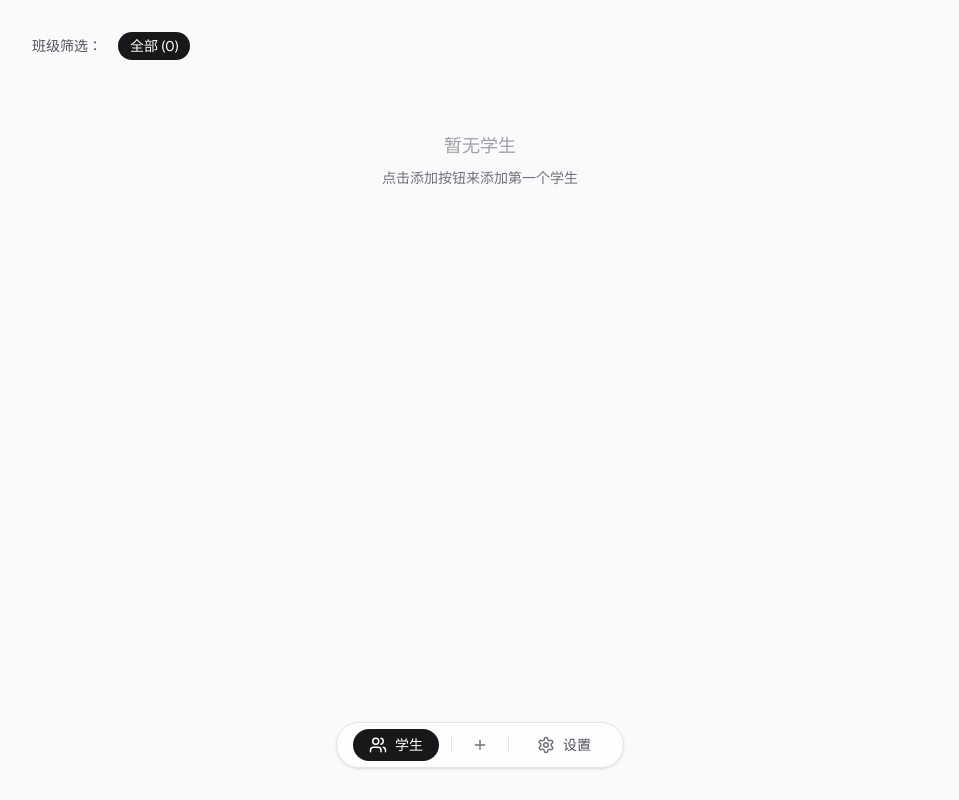
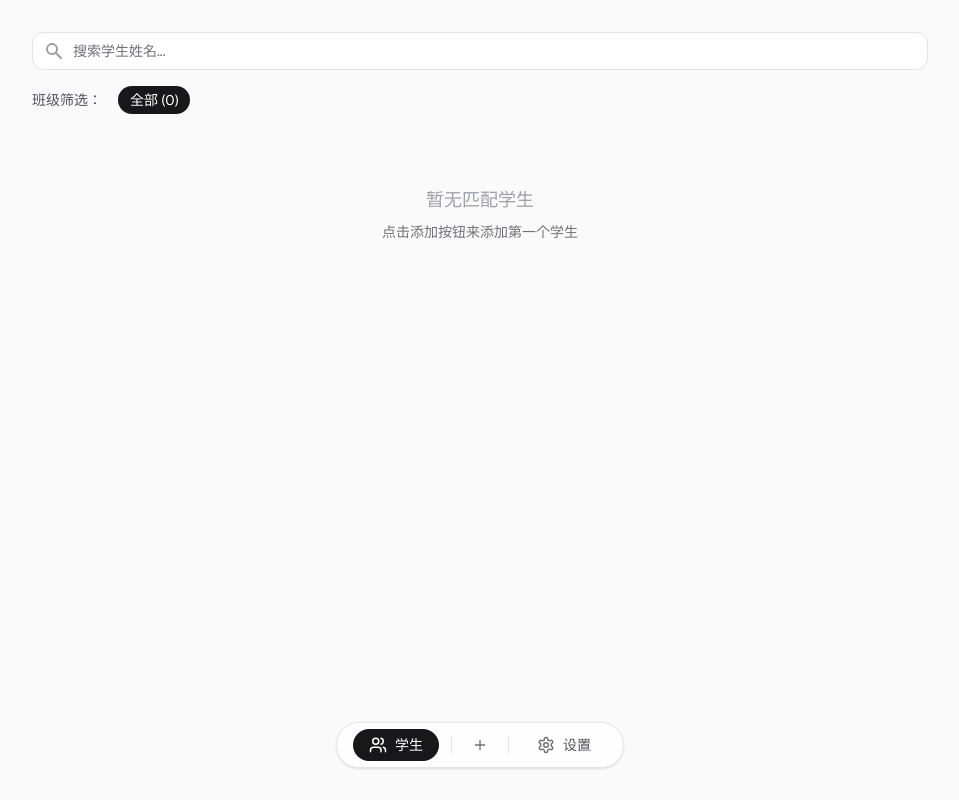
Before and after one commit to dongguacute/FishBall-Cards, a Next.js app: page / in a window 1280 px wide. Shown: the whole page, without its empty margins (160-1119 px from the left). Built offline with nearby package versions, Linux system fonts and the light colour scheme.

Commit message:
feat(ui): add search functionality to filter students by name

```diff
--- a/components/StudentList.tsx
+++ b/components/StudentList.tsx
@@ -12,9 +12,15 @@ export const StudentList: React.FC = () => {
   const [isDrawModalOpen, setIsDrawModalOpen] = useState(false);
   const [isDeleteConfirmOpen, setIsDeleteConfirmOpen] = useState(false);
   const [studentToDelete, setStudentToDelete] = useState<Student | null>(null);
+  const [searchQuery, setSearchQuery] = useState('');
 
   // 获取所有唯一的班级
   const allClasses = Array.from(new Set(students.map(student => student.class)));
+
+  // 应用搜索过滤
+  const displayedStudents = filteredStudents.filter(student =>
+    student.name.toLowerCase().includes(searchQuery.toLowerCase())
+  );
 
   const handleStudentClick = (student: Student) => {
     setSelectedStudent(student);
@@ -23,8 +29,45 @@ export const StudentList: React.FC = () => {
 
   return (
     <div className="w-full max-w-4xl mx-auto">
-      {/* 班级筛选器 */}
-      <div className="mb-6 flex items-center gap-4 flex-wrap">
+      {/* 搜索和班级筛选器 */}
+      <div className="mb-6 space-y-4">
+        {/* 搜索框 */}
+        <div className="relative">
+          <div className="absolute inset-y-0 left-0 pl-3 flex items-center pointer-events-none">
+            <svg
+              className="h-5 w-5 text-zinc-400"
+              xmlns="http://www.w3.org/2000/svg"
+              viewBox="0 0 20 20"
+              fill="currentColor"
+              aria-hidden="true"
+            >
+              <path
+                fillRule="evenodd"
+                d="M8 4a4 4 0 100 8 4 4 0 000-8zM2 8a6 6 0 1110.89 3.476l4.817 4.817a1 1 0 01-1.414 1.414l-4.816-4.816A6 6 0 012 8z"
+                clipRule="evenodd"
+              />
+            </svg>
+          </div>
+          <input
+            type="text"
+            className="block w-full pl-10 pr-3 py-2 border border-zinc-200 dark:border-zinc-800 rounded-xl leading-5 bg-white dark:bg-zinc-900 text-zinc-900 dark:text-zinc-100 placeholder-zinc-500 focus:outline-none focus:ring-2 focus:ring-zinc-500 focus:border-zinc-500 sm:text-sm transition-all"
+            placeholder="搜索学生姓名..."
+            value={searchQuery}
+            onChange={(e) => setSearchQuery(e.target.value)}
+          />
+          {searchQuery && (
+            <button
+              onClick={() => setSearchQuery('')}
+              className="absolute inset-y-0 right-0 pr-3 flex items-center text-zinc-400 hover:text-zinc-600 dark:hover:text-zinc-200"
+            >
+              <svg className="h-5 w-5" viewBox="0 0 20 20" fill="currentColor">
+                <path fillRule="evenodd" d="M10 18a8 8 0 100-16 8 8 0 000 16zM8.707 7.293a1 1 0 00-1.414 1.414L8.586 10l-1.293 1.293a1 1 0 101.414 1.414L10 11.414l1.293 1.293a1 1 0 001.414-1.414L11.414 10l1.293-1.293a1 1 0 00-1.414-1.414L10 8.586 8.707 7.293z" clipRule="evenodd" />
+              </svg>
+            </button>
+          )}
+        </div>
+
+        <div className="flex items-center gap-4 flex-wrap">
           <span className="text-sm font-medium text-zinc-600 dark:text-zinc-400">班级筛选：</span>
           <div className="flex gap-2 flex-wrap">
             <button
@@ -55,16 +98,19 @@ export const StudentList: React.FC = () => {
             })}
           </div>
         </div>
+      </div>
 
       {/* 学生列表 */}
       <div className="grid grid-cols-1 sm:grid-cols-2 lg:grid-cols-3 gap-4">
-        {filteredStudents.length === 0 ? (
+        {displayedStudents.length === 0 ? (
           <div className="col-span-full text-center py-12">
-            <div className="text-zinc-400 dark:text-zinc-600 text-lg mb-2">暂无学生</div>
-            <div className="text-zinc-500 dark:text-zinc-500 text-sm">点击添加按钮来添加第一个学生</div>
+            <div className="text-zinc-400 dark:text-zinc-600 text-lg mb-2">暂无匹配学生</div>
+            <div className="text-zinc-500 dark:text-zinc-500 text-sm">
+              {searchQuery ? '尝试更换搜索关键词' : '点击添加按钮来添加第一个学生'}
+            </div>
           </div>
         ) : (
-          filteredStudents.map(student => (
+          displayedStudents.map(student => (
             <div
               key={student.id}
               onClick={() => handleStudentClick(student)}
```
Lines whose indentation alone changed are shown as unchanged.
